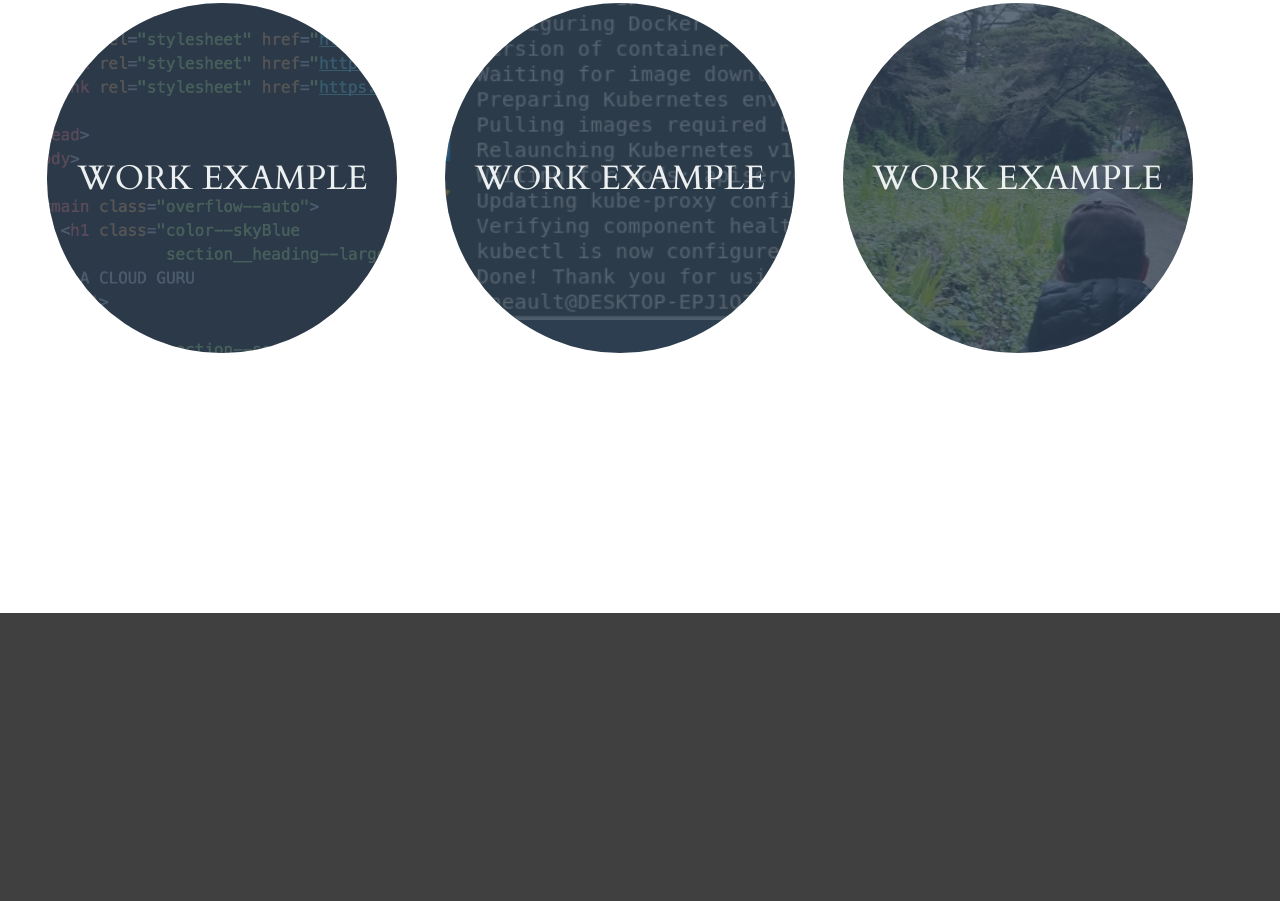
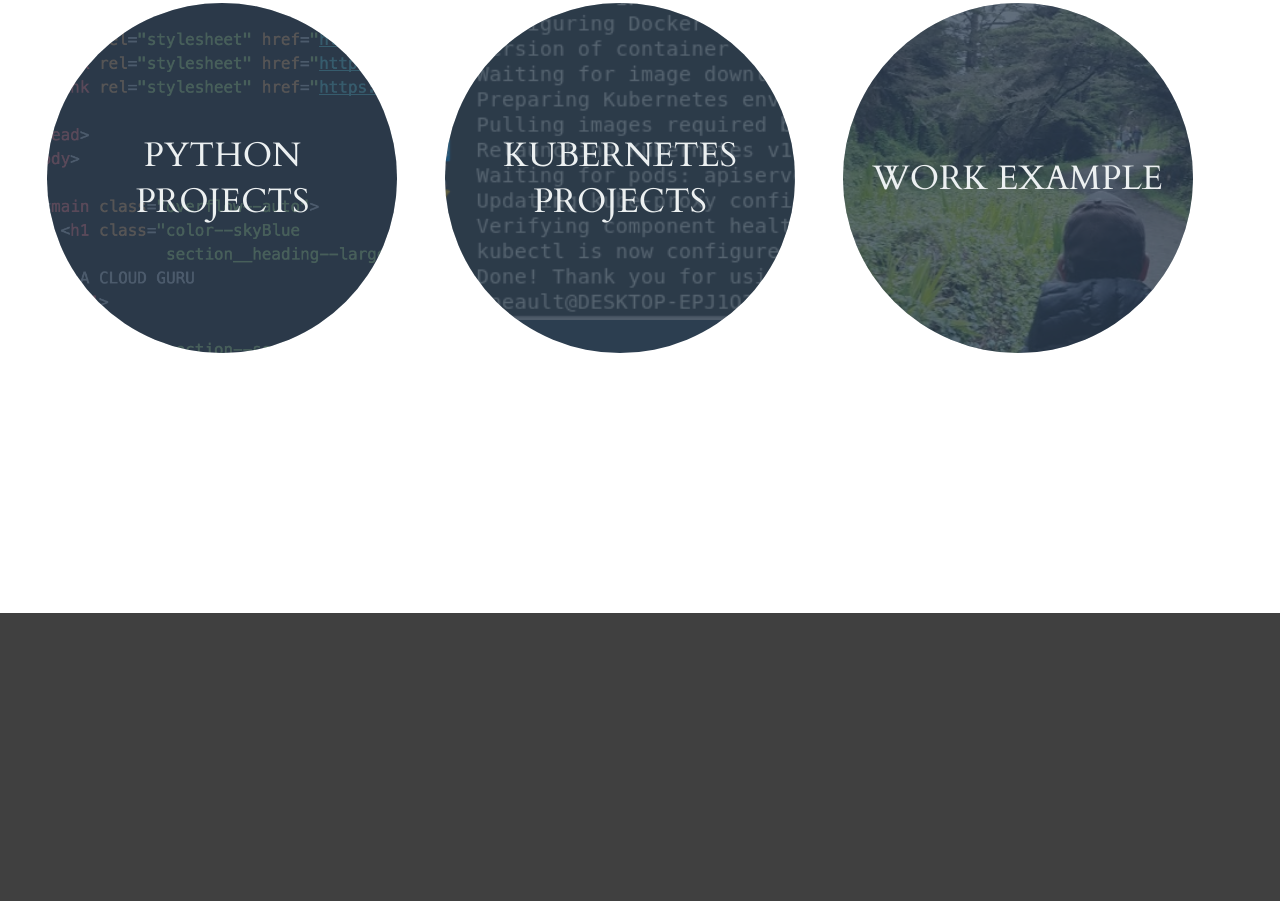
Before and after one commit to jhaineault1/my-portfolio, a plain HTML site: page index.html in a window 1280 px wide. Shown: the part 837-1738 px from the top of the page. Drawn offline with Linux system fonts and the light colour scheme.

Commit message:
Changed work titles

```diff
--- a/index.html
+++ b/index.html
@@ -68,7 +68,7 @@
                src="images/example1.png"/>
           <dl class="color--cloud">
             <dt class="section__exampleTitle section__text--centered">
-              Work Example
+              Python Projects
             </dt>
             <dd></dd>
           </dl>
@@ -77,14 +77,14 @@
 
       <div class="section__exampleWrapper">
         <div class="section__example">
-          <img alt="example screenshot of a project involving chemistry"
+          <img alt="Serverless Portfolio"
                class="section__exampleImage"
                src="images/example2.png"/>
           <!-- “Chemistry” by Surian Soosay is licensed under CC BY 2.0
                https://www.flickr.com/photos/ssoosay/4097410999 -->
           <dl class="color--cloud">
             <dt class="section__exampleTitle section__text--centered ">
-              Work Example
+              Kubernetes Projects
             </dt>
             <dd></dd>
           </dl>
```
